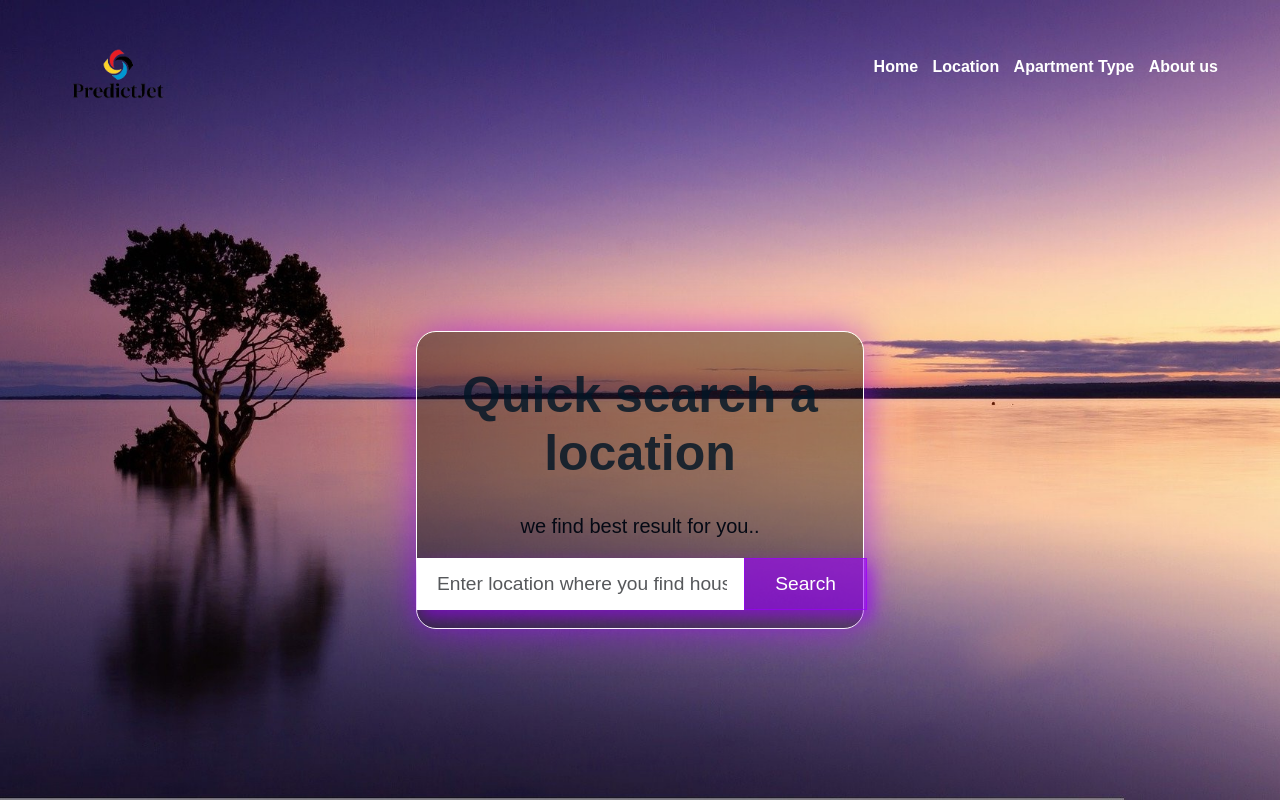
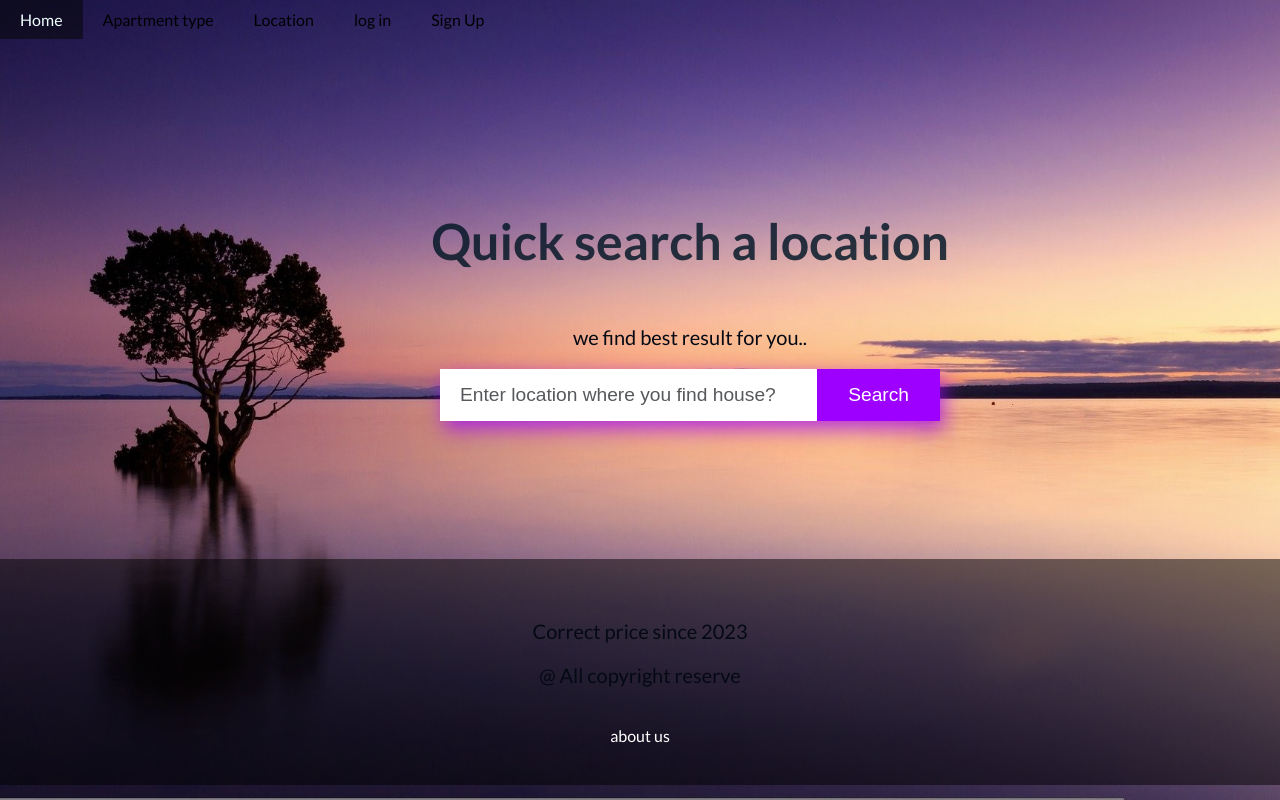
Before and after one commit to sayanhazra2000/Price_Prediction_Model, a PHP site: page /location.html in a window 1280 px wide; the page is wider, and only the part inside the window is pictured. Run offline with PHP 8.4, Linux system fonts and the light colour scheme.

Commit message:
Initial Commit

```diff
--- a/location.css
+++ b/location.css
@@ -1,71 +1,4 @@
-/* @import url('https://fonts.googleapis.com/css?family=Lato:400,700'); */
-* {
-  font-family: sans-serif;
-  box-sizing: border-box;
-}
-
-body {
-  margin: 0px;
-  background: url(back.jpg);
-  /* linear-gradient(rgba(3, 3, 3, 0.619),rgba(112, 104, 26, 0.75)), */
-  background-size: cover;
-  background-position: center;
-  background-repeat: no-repeat;
-  width: 100%;
-  height: 100vh;
-  display: flex;
-  flex-direction: column;
-  justify-content: space-between;
-}
-
-.navbar a {
-  padding: 5px;
-}
-
-.navbar {
-  width: 95%;
-  margin: auto;
-  padding: 35px 25px;
-  display: flex;
-  align-items: center;
-  justify-content: space-between;
-}
-
-.logo {
-  width: 120px;
-  cursor: pointer;
-}
-
-.navbar ul li {
-  list-style: none;
-  display: inline-block;
-  margin: 0px 20 px;
-  position: relative;
-}
-
-.navbar ul li a {
-  text-decoration: none;
-  color: white;
-  padding: 10px, 30px;
-
-  /* text-transform: uppercase; */
-  font-weight: bold;
-}
-
-.navbar ul li::after {
-  content: '';
-  height: 3px;
-  width: 0;
-  background: rgb(157, 0, 255);
-  position: absolute;
-  left: 0;
-  bottom: -10px;
-  transition: 0.5s;
-}
-
-.navbar ul li:hover:after {
-  width: 100%;
-}
+@import url('https://fonts.googleapis.com/css?family=Lato:400,700');
 
 *, *:before, *:after {
   -webkit-box-sizing: inherit;
@@ -90,25 +23,8 @@ body {
   -moz-box-sizing: border-box;
   box-sizing: border-box;
 } */
-* {
-  font-family: sans-serif;
-  box-sizing: border-box;
-}
 
 body {
-  margin: 0px;
-  background: url(back.jpg);
-  /* linear-gradient(rgba(3, 3, 3, 0.619),rgba(112, 104, 26, 0.75)), */
-  background-size: cover;
-  background-position: center;
-  background-repeat: no-repeat;
-  width: 100%;
-  height: 100vh;
-  display: flex;
-  flex-direction: column;
-  justify-content: space-between;
-}
-/* body {
   font-family: 'Lato', sans-serif;
   margin: 0;
   background: url(back.jpg) no-repeat center center fixed;
@@ -117,7 +33,7 @@ body {
   background-size: cover;
   color: #0a0a0b;
   overflow: hidden;
-} */
+}
 .cover  {
     height: 60vh;
     width: 100%;
@@ -134,8 +50,8 @@ body {
   }
 
   .flex-form input[type="submit"] {
-    background: rgba(157, 0, 255, 0.607);
-    border: 1px solid rgba(157, 0, 255, 0.607);
+    background:  rgb(157, 0, 255);
+    border: 1px solid  rgb(157 0 255 / 75%);
     color: #fff;
     padding: 0 30px;
     cursor: pointer;
@@ -145,7 +61,7 @@ body {
   }
 
   .flex-form input[type="submit"]:hover {
-    background: rgba(157, 0, 255, 0.607);
+    background:  rgb(157 0 255 / 75%);
   }
 
   .flex-form {
@@ -153,9 +69,8 @@ body {
     display: flex;
     z-index: 10;
     position: relative;
-    width: 450px;
-    box-shadow: 4px 8px 16px rgba(157, 0, 255, 0.607);
-    box-sizing:content-box;
+    width: 500px;
+    box-shadow: 4px 8px 20px rgba(157, 0, 255, 0.719);
   }
 
   .flex-form > * {
@@ -183,136 +98,34 @@ p{
 :hover{
     color:white;
 }
-/* footer {
+footer {
   background-color: rgba(0,0,0,0.5);
   padding: 40px;
   text-align: center;
   color: white;
-} */
-/* .topnav {
+}
+.topnav {
   overflow: hidden;
   height: inherit;
   width: 100%;
-  position:relative; */
   /*background-color:rgba(0, 0, 0, 0.5);*/
+  position:relative;
 
-/* } */
+}
 
 /* Style the topnav links */
-/* .topnav a {
+.topnav a {
   float: left;
   display: block;
   color: black;
   text-align: center;
   padding: 10px 20px;
   text-decoration: cornflowerblue
-} */
+}
 
 /* Change color on hover */
-/* .topnav a:hover {
+.topnav a:hover {
   color: azure;
   background-color:rgba(0,5,0,0.5)
 
-} */
-.container {
-  display: flex;
-  justify-content: center;
-  align-items: center;
-  height: 80vh;
 }
-
-.form-container {
-  /* display: flex;
-  justify-content: center;
-  flex-direction: column; */
-  border: 1px solid white;
-  padding: 4rem;
-  background-color: white;
-  padding: 0px;
-  border-radius: 20px;
-  box-shadow: 0 0 40px rgba(157, 0, 255, 0.607);
-  background: transparent;
-  width: 35%;
-  background: #0000005f;
-  color: antiquewhite;
-}
-
-form {
-  margin-bottom: 18px;
-}
-
-input[type="text"],
-input[type="text"],
-input[type="email"],
-input[type="password"] {
-  width: 100%;
-  padding: 10px;
-  margin-bottom: 20px;
-  border: none;
-  border-radius: 5px;
-  box-shadow: 0 0 10px rgba(157, 0, 255, 0.607);
-  font-size: 16px;
-  background: transparent;
-  color: white;
-}
-
-/* button[type="submit"] {
-  width: 15%;
-  padding: 10px;
-  background-color: cyan;
-  color: white;
-  font-size: 16px;
-  border: none;
-  border-radius: 5px;
-  cursor: pointer;
-} */
-button {
-  width: 200px;
-  padding: 15px 0;
-  text-align: center;
-  margin: 20px 10px;
-  border-radius: 25px;
-  font-weight: bold;
-  border: 2px solid rgb(157 0 255 / 75%);
-  background: transparent;
-  color: white;
-  cursor: pointer;
-  position: relative;
-  overflow: hidden;
-}
-
-.btn {
-  width: 200px;
-  padding: 15px 0;
-  text-align: center;
-  margin: 20px 10px;
-  border-radius: 25px;
-  font-weight: bold;
-  border: 2px solid rgb(157 0 255 / 75%);
-  background: transparent;
-  color: rgb(157, 0, 255);
-  cursor: pointer;
-  position: relative;
-  overflow: hidden;
-}
-
-span {
-  background: rgb(157 0 255 / 75%);
-  height: 100%;
-  width: 0;
-  border-radius: 25px;
-  position: absolute;
-  left: 0;
-  bottom: 0;
-  z-index: -1;
-  transition: 0.5s;
-}
-
-button:hover span {
-  width: 100%;
-}
-
-button:hover {
-  border: none;
-  color: white;
-}
--- a/location.html
+++ b/location.html
@@ -1,77 +1,39 @@
 <!DOCTYPE html>
 <html lang="en">
-
 <head>
   <meta charset="UTF-8">
   <meta http-equiv="X-UA-Compatible" content="IE=edge">
   <meta name="viewport" content="width=device-width, initial-scale=1.0">
-  <title>Location</title>
-  <link rel="stylesheet" href="location.css">
-  <link rel="icon" href="logo.png">
-  <script src="Home.js"></script>
+  <title>location</title>
+  <link rel="stylesheet" href="Location.css">
 </head>
-
 <body>
-  <nav>
-    <section class="bgImage">
-      <div>
-        <!-- <link rel="stylesheet" href="nav.css"> -->
-        <div class="navbar">
-          <img src="logo.png" class="logo">
-          <ul>
-            <li><a href="Home.html">Home</a>
-            </li>
-            <li><a href="#">Location</a></li>
-            <li><a href="#">Apartment Type</a></li>
-            <li><a href="About_us.html">About us</a></li>
-            <!-- <li><a href="#">Contact Us</a></li> -->
-          </ul>
+  <div class="topnav">
+    <a href="# ">Home</a>
+    <a href="#">Apartment type</a>
+    <a href="#">Location</a>
+    <a href="#">log in</a>
+    <a href="#">Sign Up</a>
   </div>
-  </nav>
-
-  <!-- <div class="cover">
+    <div class="cover">
       <h1>Quick search a location</h1>
       <p>we find best result for you..</p>
-    <form class="flex-form">
+      <form  class="flex-form">
         <label for="from">
           <i class="ion-location"></i>
         </label>
         <input type="search" placeholder="Enter location where you find house?">
         <input type="submit" value="Search">
       </form>
-  </div> -->
-  <div class="container">
-    <div class="form-container">
-      <form id="login-form">
-        <center>
-          <h1>Quick search a location</h1>
-          <p>we find best result for you..</p>
-        </center>
-      </form>
-        <form class="flex-form">
-          <label for="from">
-            <i class="ion-location"></i>
-          </label>
-          <input type="search" placeholder="Enter location where you find house?">
-          <input type="submit" value="Search">
-        </form>
-        <!-- <form class="flex-form">
-          <label for="from">
-            <i class="ion-location"></i>
-          </label>
-          <input type="search" placeholder="2">
-          <input type="submit" value="Search">
-        </form> -->
-    </div>
     </div>
 
   </div>
-  <!-- <footer>
+  <footer>
     <p>Correct price since 2023</p>
     <p>@ All copyright reserve</p>
     <br>about us
-  </footer> -->
+
+  </footer>
 
 </body>
-
 </html>
```
Lines whose indentation alone changed are shown as unchanged.
